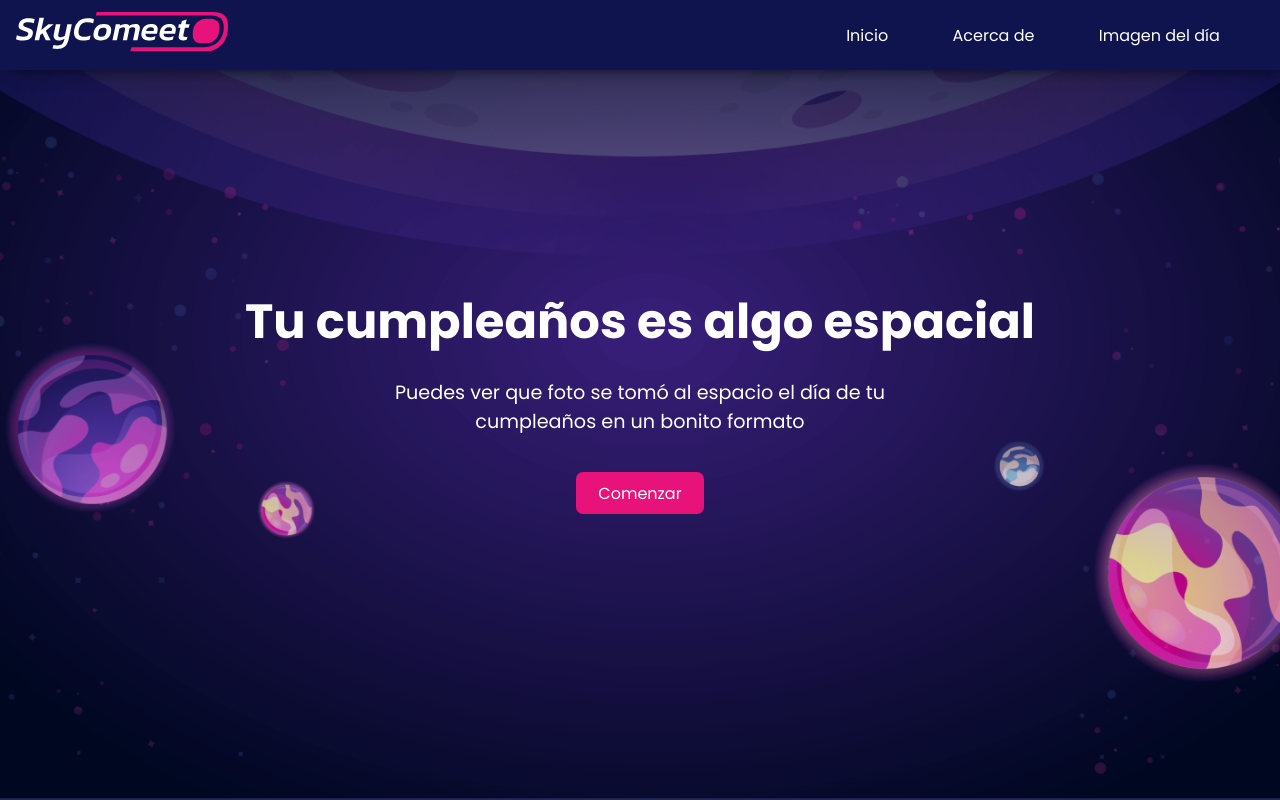
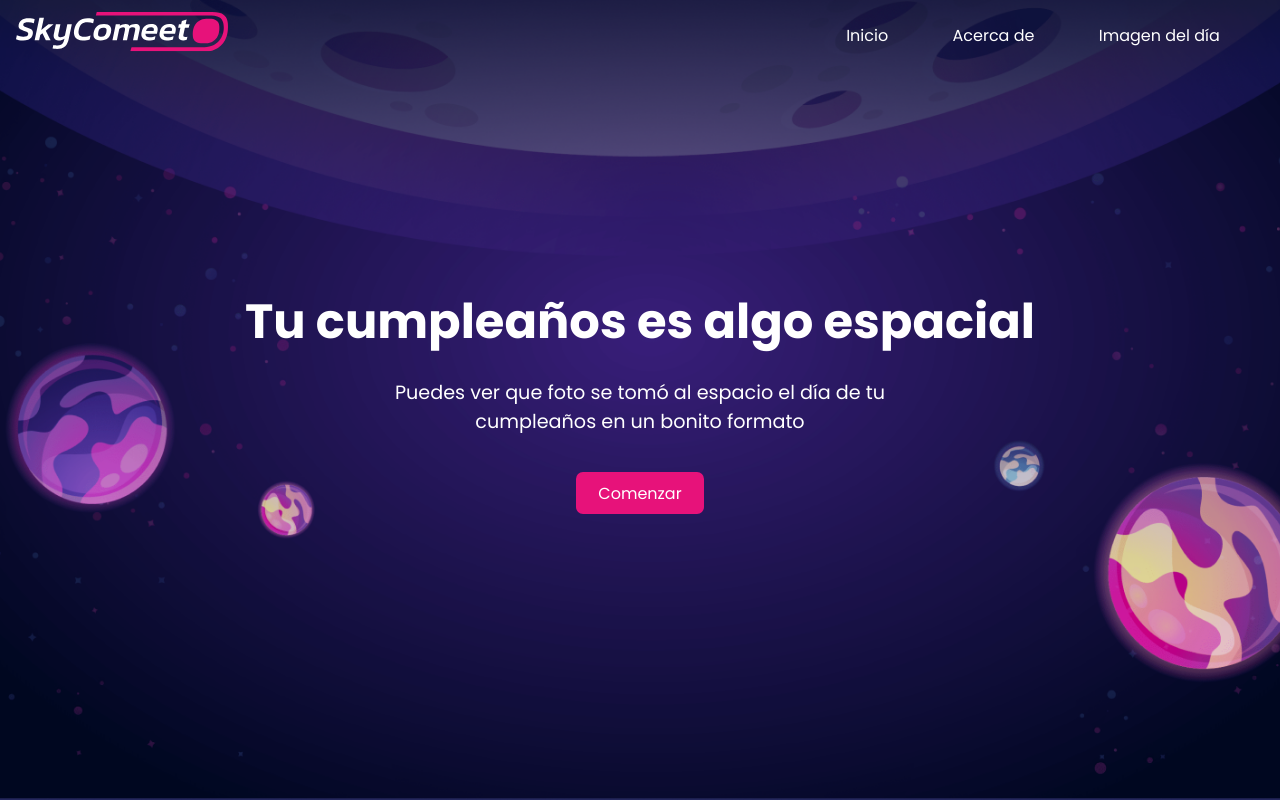
Before and after one commit to rafeldev/photokepler, a React (Create React App) app: page / in a window 1280 px wide. Shown: the top 800 px of the page. Built offline with nearby package versions, Linux system fonts and the light colour scheme; no server answers.

Commit message:
Se añadio funcion de desaparecer fondo del navbar con scrollY

```diff
--- a/src/components/Navbar/Navbar.jsx
+++ b/src/components/Navbar/Navbar.jsx
@@ -8,13 +8,27 @@ import logoNav from "../../assets/image/LOGO.svg";
 
 export default function Navbar() {
   const [showMobileMenu, setShowMobileMenu] = useState(false);
+  const [navbar, setNavbar] = useState(false);
 
   // useEffect(() => {
   //   Aos.init({ duration: 2000 });
   // }, []);
 
+  /*===== CHANGE COLOR NAVBAR =====*/
+  const changeBackground = () => {
+    console.log(window.scrollY);
+    if (window.scrollY >= 80) {
+      setNavbar(true);
+    } else {
+      setNavbar(false);
+    }
+  };
+
+  window.addEventListener("scroll", changeBackground);
+
   return (
     <NavbarStyles>
+      <nav className={navbar ? "navbar active" : "navbar"}>
         <div className="wrapper bd-container">
           <div data-aos="fade" className="nav__logo">
             <Link to="/">
@@ -29,13 +43,9 @@ export default function Navbar() {
             {showMobileMenu ? <CgClose /> : <CgMenu />}
           </div>
 
-        <ul className={!showMobileMenu ? "nav__menu " : "nav__menu open__menu"}>
-          {/* <div
-            className="nav__icon-menu iconSize"
-            onClick={() => setShowMobileMenu(!showMobileMenu)}
+          <ul
+            className={!showMobileMenu ? "nav__menu " : "nav__menu open__menu"}
           >
-            <CgClose />
-          </div> */}
             <li className="nav__item">
               <Link
                 to="/"
@@ -65,6 +75,7 @@ export default function Navbar() {
             </li>
           </ul>
         </div>
+      </nav>
     </NavbarStyles>
   );
 }
--- a/src/components/Navbar/NavbarStyles.js
+++ b/src/components/Navbar/NavbarStyles.js
@@ -1,23 +1,27 @@
 import styled from "styled-components";
 export const NavbarStyles = styled.nav`
+  .navbar {
     position: fixed;
     z-index: var(--z-fixed);
     display: flex;
     justify-content: center;
     width: 100%;
     height: 70px;
-  /* background-color: transparent; */
+    background-color: transparent;
+
+    transition: 0.5s;
+    :hover {
+      /* background-color: var(--tercer-color); */
+      /* -webkit-box-shadow: 6px 3px 16px -6px #000000;
+      box-shadow: 6px 3px 16px -6px #000000; */
+    }
+  }
+
+  .active {
     background-color: var(--tercer-color);
     -webkit-box-shadow: 6px 3px 16px -6px #000000;
     box-shadow: 6px 3px 16px -6px #000000;
-
-  transition: 1s;
-  :hover {
-    /* background-color: var(--tercer-color); */
-    -webkit-box-shadow: 6px 3px 16px -6px #000000;
-    box-shadow: 6px 3px 16px -6px #000000;
   }
-
   .wrapper {
     width: 100%;
     height: 100%;
@@ -72,10 +76,6 @@ export const NavbarStyles = styled.nav`
     display: none;
   }
   @media screen and (max-width: 960px) {
-    background-color: var(--tercer-color);
-    -webkit-box-shadow: 6px 3px 16px -6px #000000;
-    box-shadow: 6px 3px 16px -6px #000000;
-    height: 60px;
     .nav__menu {
       background-color: var(--tercer-color);
       position: absolute;
```
Lines whose indentation alone changed are shown as unchanged.
